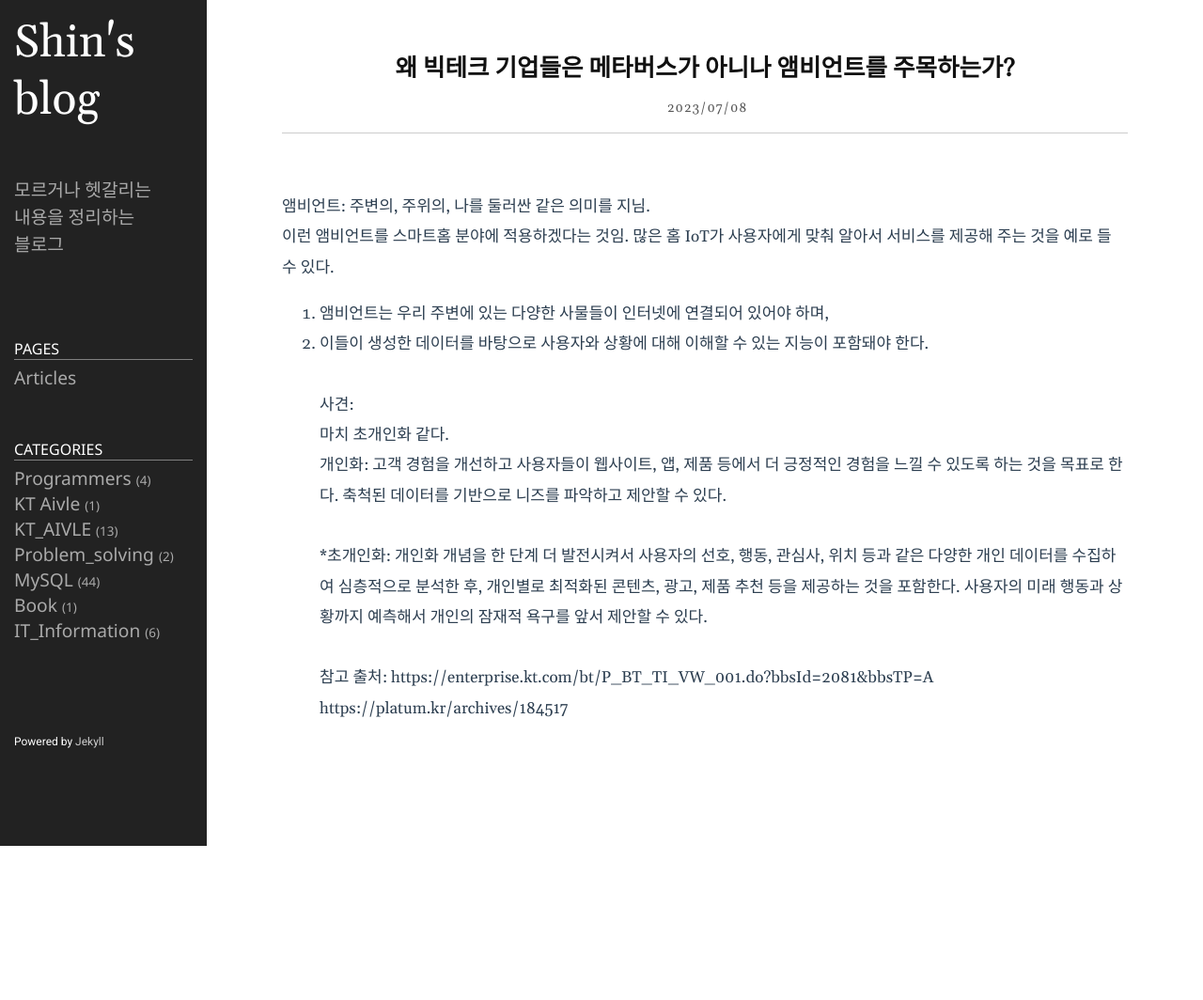
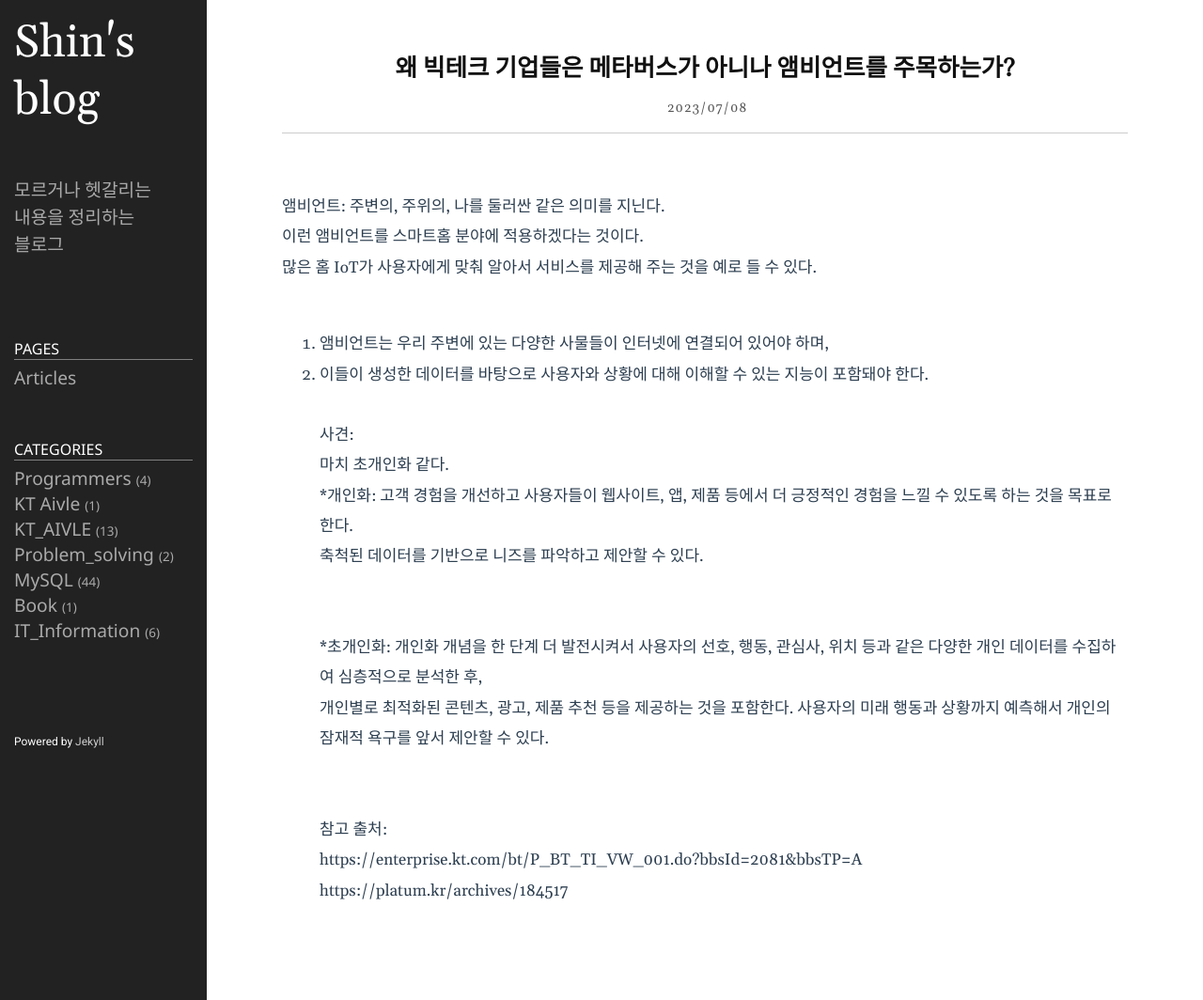
Before and after one commit to shina1221/shina1221.github.io, a Jekyll site: the page built from _posts/IT_Information/2023-07-08-왜 빅테크 기업들은 메타버스가 아니나 앰비언트를 주목하는가.markdown, in a window 1280 px wide. Shown: the whole page at 94% size. Built offline with Jekyll 4.4.1, drawn with Linux system fonts in a browser that asks for light colours; before the commit the page ends 900 px from its top, so only the background shows below that.

Commit message:
Update 2023-07-08-왜 빅테크 기업들은 메타버스가 아니나 앰비언트를 주목하는가.markdown

```diff
--- a/_posts/IT_Information/2023-07-08-왜 빅테크 기업들은 메타버스가 아니나 앰비언트를 주목하는가.markdown
+++ b/_posts/IT_Information/2023-07-08-왜 빅테크 기업들은 메타버스가 아니나 앰비언트를 주목하는가.markdown
@@ -5,17 +5,21 @@ date: 2023-07-08 19:21:23 +0900
 category: IT_Information
 ---
  <br>
-앰비언트: 주변의, 주위의, 나를 둘러싼 같은 의미를 지님.
-이런 앰비언트를 스마트홈 분야에 적용하겠다는 것임. 많은 홈 IoT가 사용자에게 맞춰 알아서 서비스를 제공해 주는 것을 예로 들 수 있다.
+앰비언트: 주변의, 주위의, 나를 둘러싼 같은 의미를 지닌다.
+이런 앰비언트를 스마트홈 분야에 적용하겠다는 것이다.
+많은 홈 IoT가 사용자에게 맞춰 알아서 서비스를 제공해 주는 것을 예로 들 수 있다.
 <br>
 1.	앰비언트는 우리 주변에 있는 다양한 사물들이 인터넷에 연결되어 있어야 하며,
 2.	이들이 생성한 데이터를 바탕으로 사용자와 상황에 대해 이해할 수 있는 지능이 포함돼야 한다.
 <br>
 사견:
 마치 초개인화 같다.
- 개인화: 고객 경험을 개선하고 사용자들이 웹사이트, 앱, 제품 등에서 더 긍정적인 경험을 느낄 수 있도록 하는 것을 목표로 한다. 축척된 데이터를 기반으로 니즈를 파악하고 제안할 수 있다.
+*개인화: 고객 경험을 개선하고 사용자들이 웹사이트, 앱, 제품 등에서 더 긍정적인 경험을 느낄 수 있도록 하는 것을 목표로 한다.
+축척된 데이터를 기반으로 니즈를 파악하고 제안할 수 있다.
 <br>
-*초개인화: 개인화 개념을 한 단계 더 발전시켜서 사용자의 선호, 행동, 관심사, 위치 등과 같은 다양한 개인 데이터를 수집하여 심층적으로 분석한 후, 개인별로 최적화된 콘텐츠, 광고, 제품 추천 등을 제공하는 것을 포함한다. 사용자의 미래 행동과 상황까지 예측해서 개인의 잠재적 욕구를 앞서 제안할 수 있다.
+*초개인화: 개인화 개념을 한 단계 더 발전시켜서 사용자의 선호, 행동, 관심사, 위치 등과 같은 다양한 개인 데이터를 수집하여 심층적으로 분석한 후,
+개인별로 최적화된 콘텐츠, 광고, 제품 추천 등을 제공하는 것을 포함한다. 사용자의 미래 행동과 상황까지 예측해서 개인의 잠재적 욕구를 앞서 제안할 수 있다.
 <br>
-참고 출처: https://enterprise.kt.com/bt/P_BT_TI_VW_001.do?bbsId=2081&bbsTP=A
+참고 출처:
+https://enterprise.kt.com/bt/P_BT_TI_VW_001.do?bbsId=2081&bbsTP=A
 https://platum.kr/archives/184517
```
